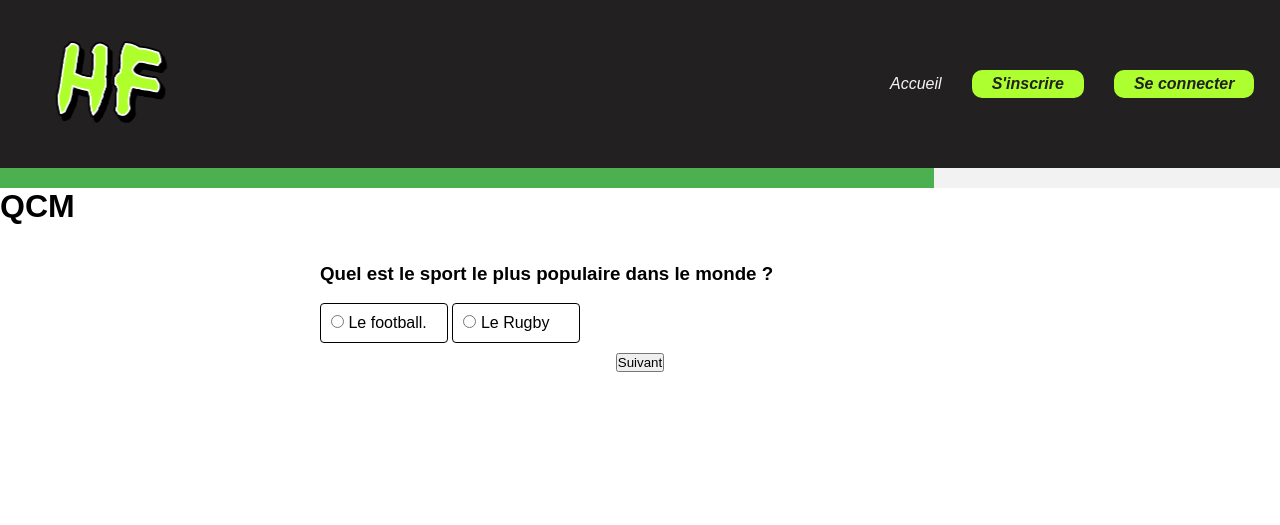
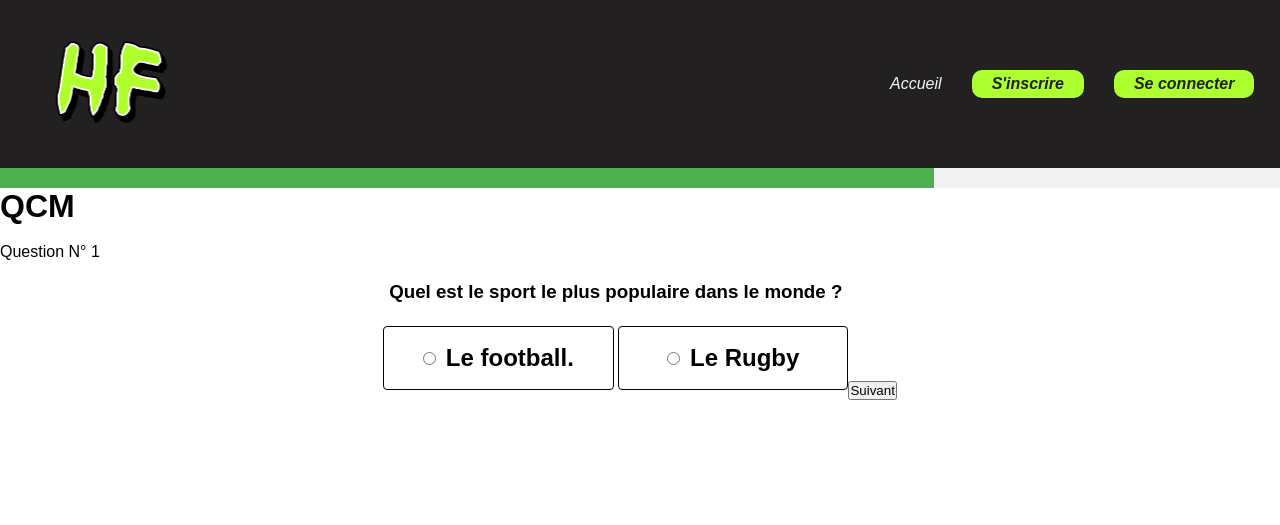
Before and after one commit to hichamzh/Quizz, a PHP site: the page made by app/index.php in a window 1280 px wide. Shown: the top 525 px of the page. Run offline with PHP 8.4, Linux system fonts and the light colour scheme; data comes from the database, SQL or seed files in the repository.

Commit message:
css_form

```diff
--- a/app/Views/View_qcm.php
+++ b/app/Views/View_qcm.php
@@ -17,6 +17,12 @@
     <header>
         <h1>QCM </h1>
     </header><br>
+    Question N°
+    <?php
+    $compteur = $_SESSION['question_count'];
+    $compteur_string = intval($compteur)+1;
+    echo $compteur_string;
+    ?>
 
     <?php
     $score = $_SESSION['score'];
@@ -32,8 +38,8 @@
 
             <?php foreach ($data['reponses'] as $r): ?>
 
-                <label for="reponse<?= $r->id_reponse ?>" class="larger-click-area">
-                    <input type="radio" id="reponse<?= $r->id_reponse ?>" name="reponse" value="<?= $r->id_reponse ?>"
+                <label for="reponse<?= $r->id_reponse ?>" class="larger-click-area centre">
+                    <input type="radio" id="reponse<?= $r->id_reponse ?>" name="reponse" class="margin " value="<?= $r->id_reponse ?>"
                         required>
                     <?= $r->reponse ?>
                 </label>
@@ -43,6 +49,7 @@
 
 
         </div>
+
         <div class="button">
             <input type="submit" value="Suivant" />
         </div>
--- a/app/public/Css/qcm.css
+++ b/app/public/Css/qcm.css
@@ -1,13 +1,15 @@
+
+
 .qcm {
   /* centrer le qcm */
-  display: block;
 
-  width: 50%;
-  margin: auto;
+
 }
 
 h3 {
   margin-top: 20px;
+  display: flex;
+  justify-content: center;
 }
 
 .button {
@@ -24,14 +26,17 @@ h3 {
 }
 
 .larger-click-area {
-  display: block;
-  width: 10vw;
-  height: 10%;
+  font-size:x-large;
+  font-weight: bold;
+  width: 18vw;
+  height: 5vw;
   padding: 10px;
   display: inline-block;
   border: 1px solid black;
   border-radius: 4px;
   cursor: pointer;
+  text-align: center;
+  justify-content: center;
 }
 
 label {
@@ -68,3 +73,18 @@ label {
   background-color: #4caf50;
   transition: width 1s linear;
 }
+.centre{
+  display: inline-flex;
+  justify-content: center;
+  align-items: center;
+  margin-top: 5px ;
+}
+
+.margin{
+  margin-right: 10px;
+}
+
+.form_qcm{
+  display: flex;
+  justify-content: center;
+}
```
